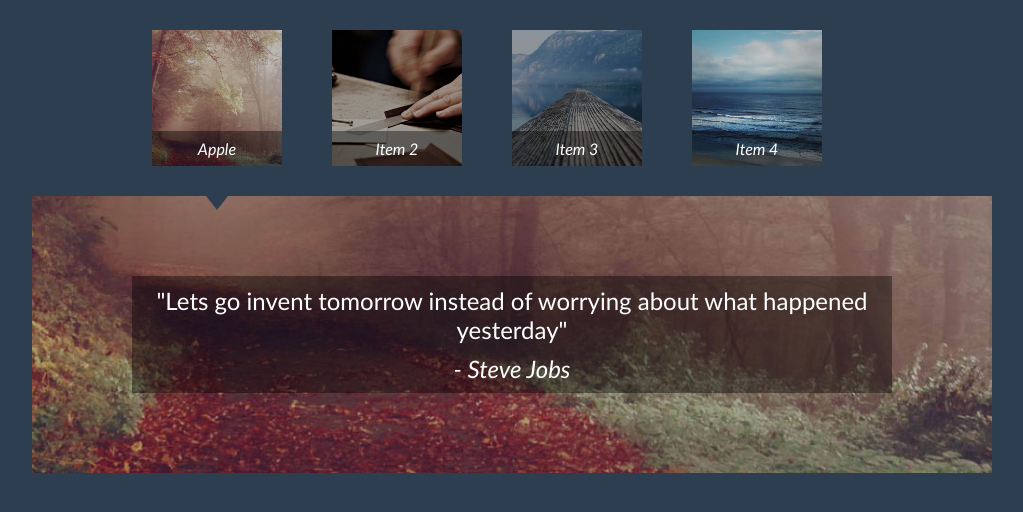
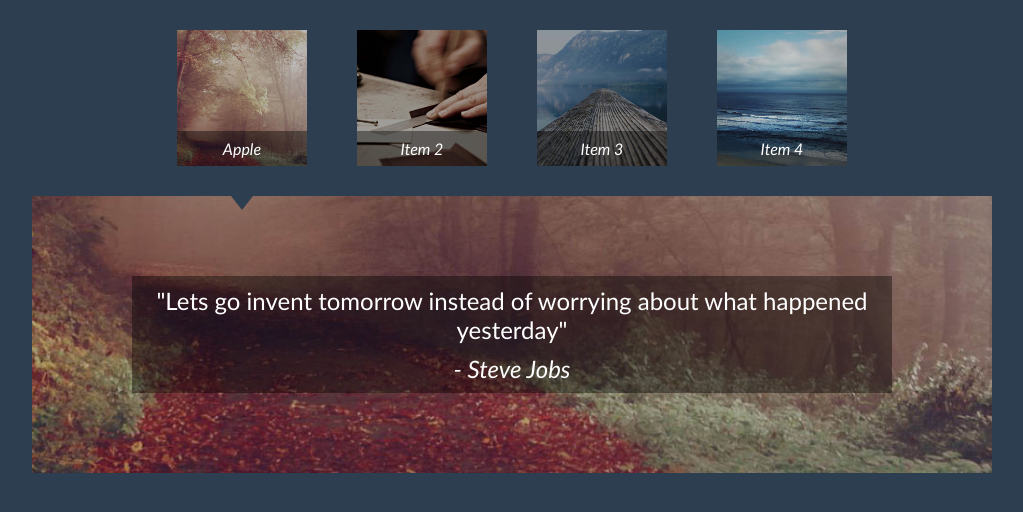
Before and after one commit to sreekanth009/gale-test, a plain HTML site: page index.html in a window 1280 px wide. Shown: the whole page, without its empty margins (128-1151 px from the left). Drawn offline with Linux system fonts and the light colour scheme.

Commit message:
Margin correction.

```diff
--- a/css/main.css
+++ b/css/main.css
@@ -110,6 +110,10 @@ blockquote span {
 
 @media only screen and (min-width: 768px) {
 
+    #carousel .flex-viewport {
+        margin-left: 25px;
+    }
+
     #content-area {
         padding: 80px 100px;
     }
```
